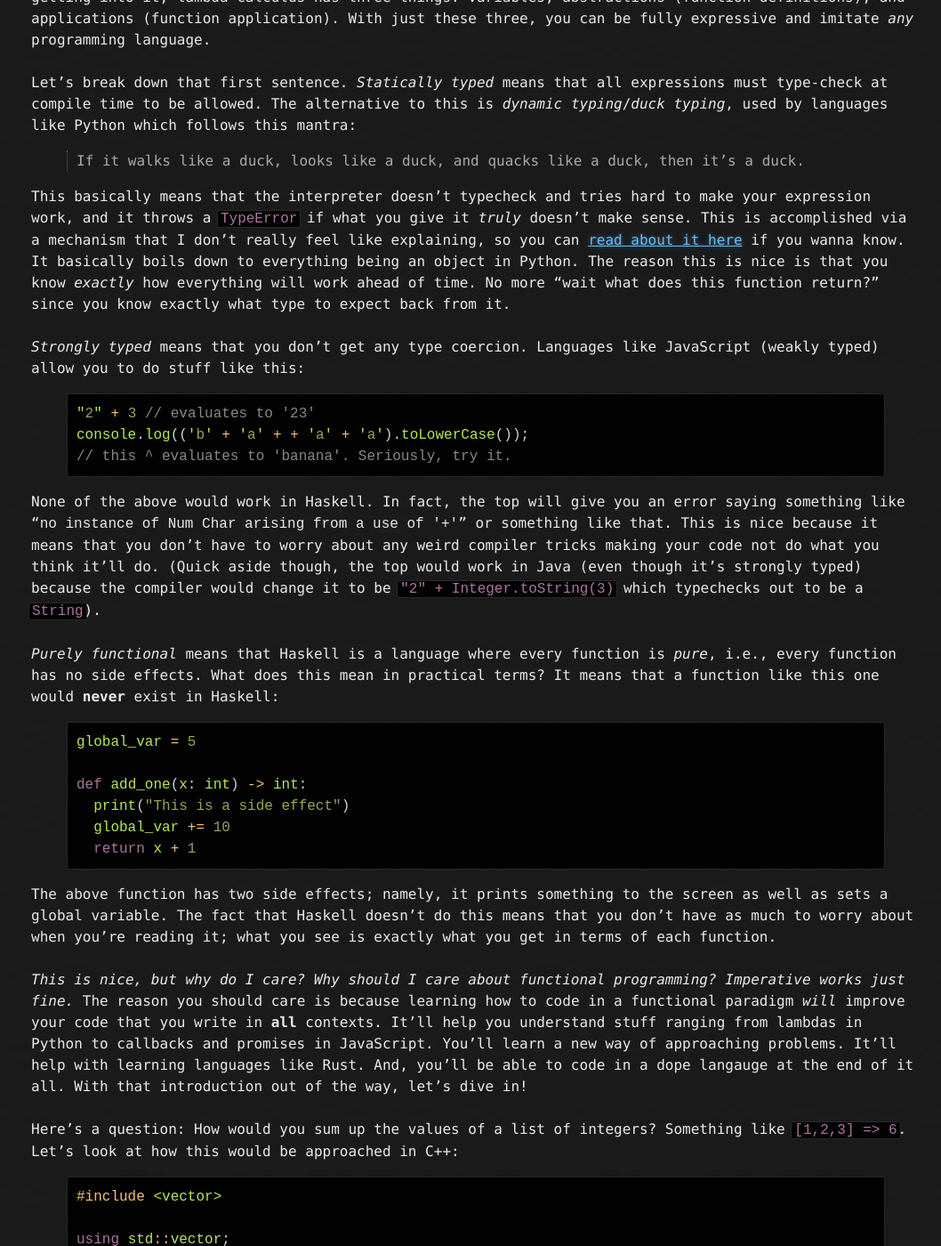
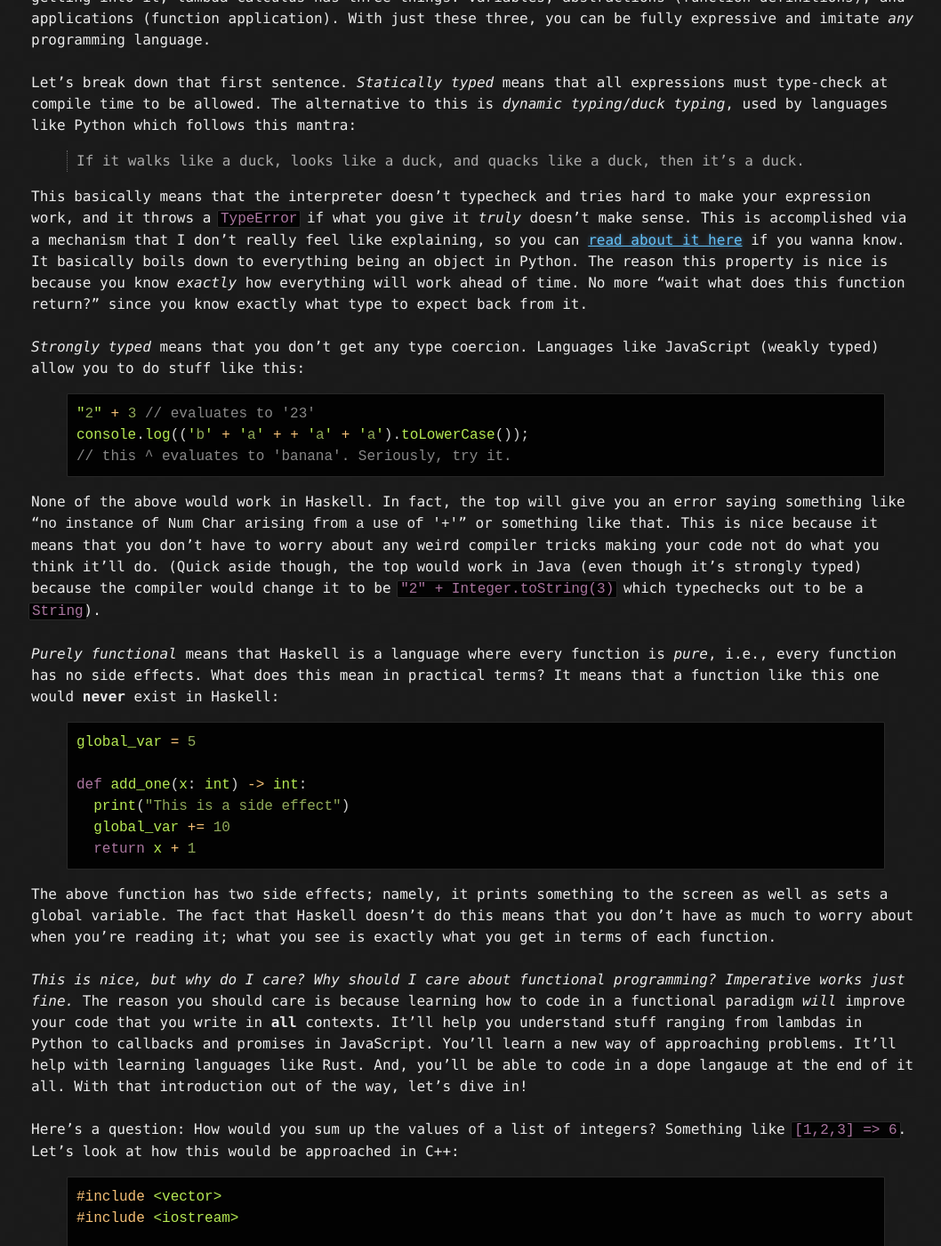
Before and after one commit to nate-browne/innermachinations, a Jekyll site: the page built from _posts/2019-08-19-Learning-PL.md, in a window 1280 px wide and 1400 px high, scrolled down 1959 px. Shown: the whole window at 89% size, without its empty margins (105-1163 px from the left). Built offline with Jekyll 4.4.1, drawn with Linux system fonts in a browser that asks for light colours.

Commit message:
Fixed another mistake whoops

```diff
--- a/_posts/2019-08-19-Learning-PL.md
+++ b/_posts/2019-08-19-Learning-PL.md
@@ -81,7 +81,7 @@ The alternative to this is *dynamic typing*/*duck typing*, used by languages lik
 This basically means that the interpreter doesn't typecheck and tries hard to make your expression work, and it throws a `TypeError`
 if what you give it *truly* doesn't make sense. This is accomplished via a mechanism that I don't really feel like explaining, so
 you can [read about it here](https://www.quora.com/What-is-Pythons-type-system) if you wanna know. It basically boils down to everything being an object in Python.
-The reason this is nice is that you know *exactly* how everything will work ahead of time. No more "wait what does this function return?"
+The reason this property is nice is because you know *exactly* how everything will work ahead of time. No more "wait what does this function return?"
 since you know exactly what type to expect back from it.
 <br><br>
 *Strongly typed* means that you don't get any type coercion. Languages like JavaScript (weakly typed) allow you to do stuff like this:
@@ -122,6 +122,7 @@ Here's a question: How would you sum up the values of a list of integers? Someth
 would be approached in C++:
 {% highlight c++ %}
 #include <vector>
+#include <iostream>
 
 using std::vector;
 using std::cout;
```
